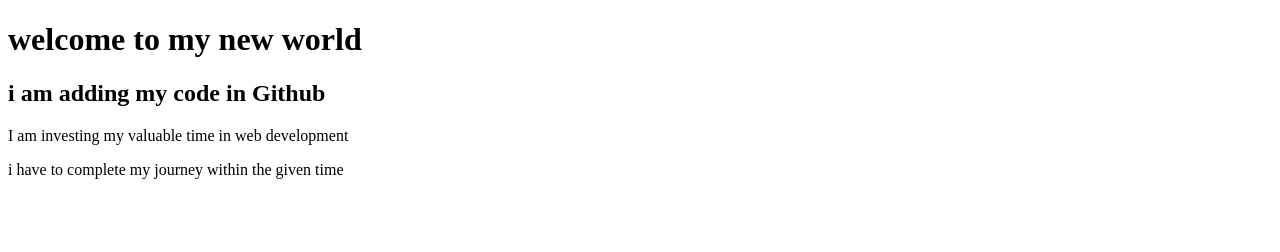
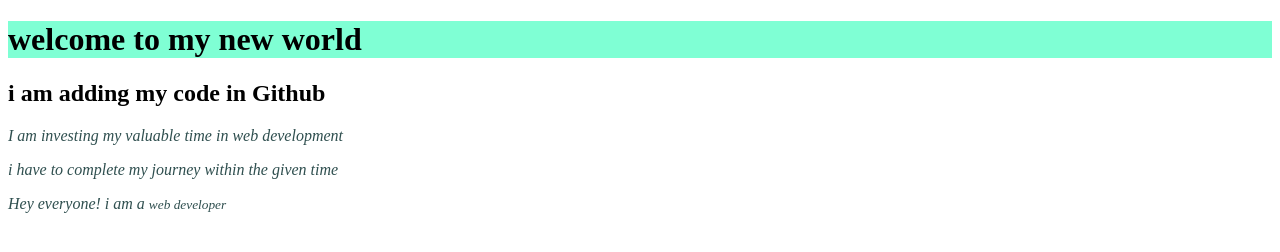
Before and after one commit to AtiqRahman1/My-second-repo, a plain HTML site: page index.html in a window 1280 px wide. Drawn offline with Linux system fonts and the light colour scheme.

Commit message:
my second repo

```diff
--- a/index.html
+++ b/index.html
@@ -5,11 +5,13 @@
     <meta http-equiv="X-UA-Compatible" content="IE=edge">
     <meta name="viewport" content="width=device-width, initial-scale=1.0">
     <title>My-second-repo</title>
+    <link rel="stylesheet" href="style.css">
 </head>
 <body>
     <h1>welcome to my new world</h1>
     <h2>i am adding my code in Github</h2>
     <p>I am investing my valuable time in web development</p>
    <p>i have to complete my journey within the given time</p>
+   <p>Hey everyone! i am a <small>web developer</small> </p>
 </body>
 </html>
--- /dev/null
+++ b/style.css
@@ -0,0 +1,7 @@
+h1{
+    background-color: aquamarine;
+}
+p{
+    color: darkslategray;
+    font-style: italic;
+}
```
